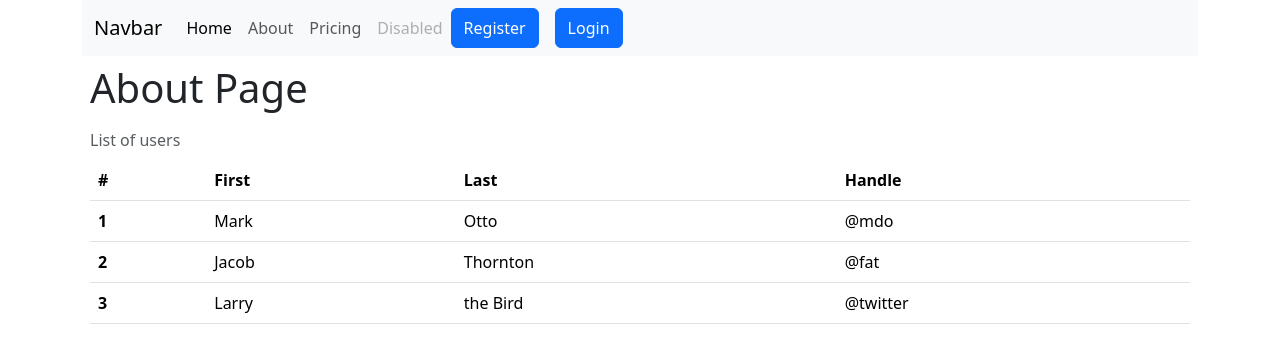
After one commit to eif-courses/flasksimulith, a Flask app: page /about in a window 1280 px wide. The commit adds this page. Shown: the top 363 px of the page. Run offline with Flask 2, Linux system fonts and the light colour scheme.

Commit message:
min update

```diff
--- a/app.py
+++ b/app.py
@@ -8,5 +8,15 @@ def index():  # put application's code here
     return render_template('index.html')
 
 
+@app.route('/about')
+def about():  # put application's code here
+    return render_template('about.html')
+
+
+@app.route('/login')
+def login():  # put application's code here
+    return render_template('login.html')
+
+
 if __name__ == '__main__':
     app.run()
--- /dev/null
+++ b/templates/about.html
@@ -0,0 +1,40 @@
+{% extends 'layout.html' %}
+    {% block title %}
+        <title>About Page</title>
+    {% endblock title %}
+    {% block content %}
+        <h1>About Page</h1>
+
+<table class="table caption-top">
+  <caption>List of users</caption>
+  <thead>
+    <tr>
+      <th scope="col">#</th>
+      <th scope="col">First</th>
+      <th scope="col">Last</th>
+      <th scope="col">Handle</th>
+    </tr>
+  </thead>
+  <tbody>
+    <tr>
+      <th scope="row">1</th>
+      <td>Mark</td>
+      <td>Otto</td>
+      <td>@mdo</td>
+    </tr>
+    <tr>
+      <th scope="row">2</th>
+      <td>Jacob</td>
+      <td>Thornton</td>
+      <td>@fat</td>
+    </tr>
+    <tr>
+      <th scope="row">3</th>
+      <td>Larry</td>
+      <td>the Bird</td>
+      <td>@twitter</td>
+    </tr>
+  </tbody>
+</table>
+
+    {% endblock content %}
--- a/templates/layout.html
+++ b/templates/layout.html
@@ -21,13 +21,13 @@
             </button>
             <div class="collapse navbar-collapse" id="navbarNavAltMarkup">
                 <div class="navbar-nav">
-                    <a class="nav-link active" aria-current="page" href="#">Home</a>
-                    <a class="nav-link" href="#">Features</a>
+                    <a class="nav-link active" aria-current="page" href="/">Home</a>
+                    <a class="nav-link" href="/about">About</a>
                     <a class="nav-link" href="#">Pricing</a>
                     <a class="nav-link disabled">Disabled</a>
                     <div class="d-grid gap-2 d-md-flex justify-content-md-end">
                         <button class="btn btn-primary me-md-2" type="button">Register</button>
-                        <button class="btn btn-primary" type="button">Login</button>
+                        <button class="btn btn-primary" type="button" onclick="window.location='/login'">Login</button>
                     </div>
                 </div>
             </div>
```
Also changed, not shown: templates/login.html (added, +25 -0 lines).
